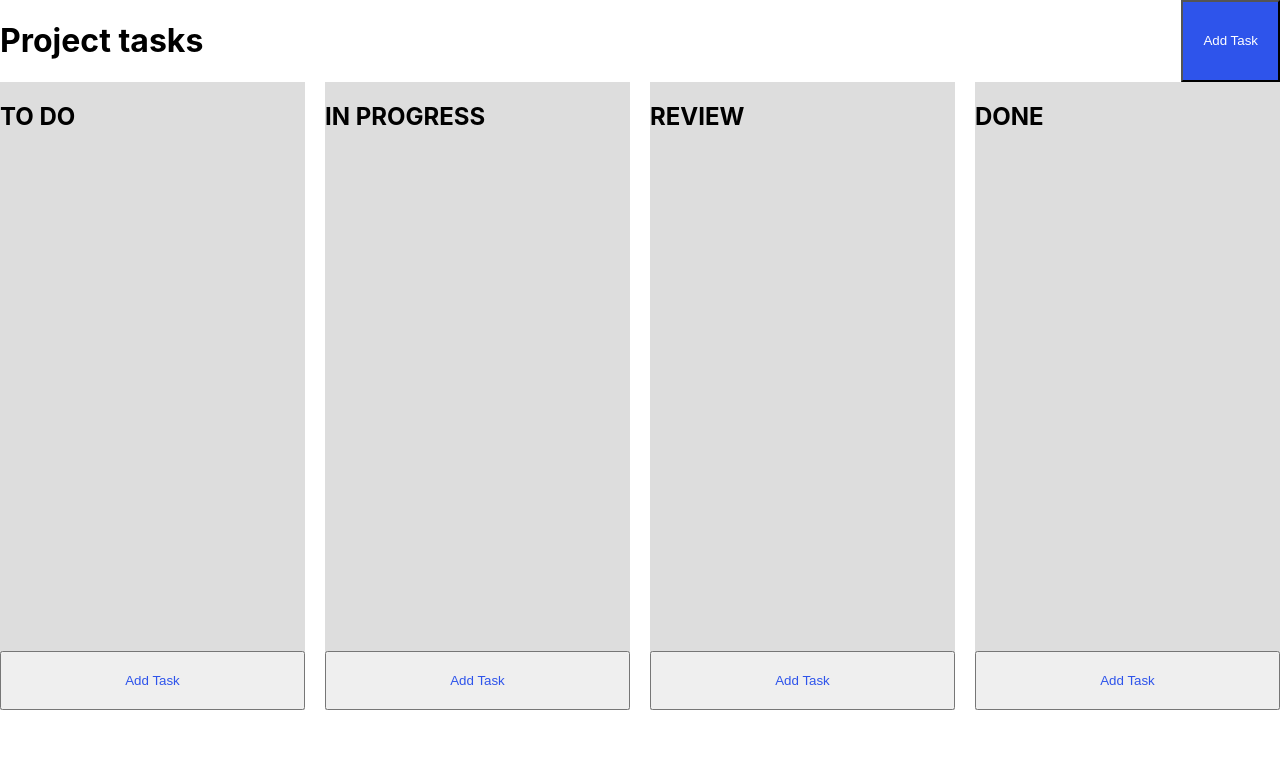
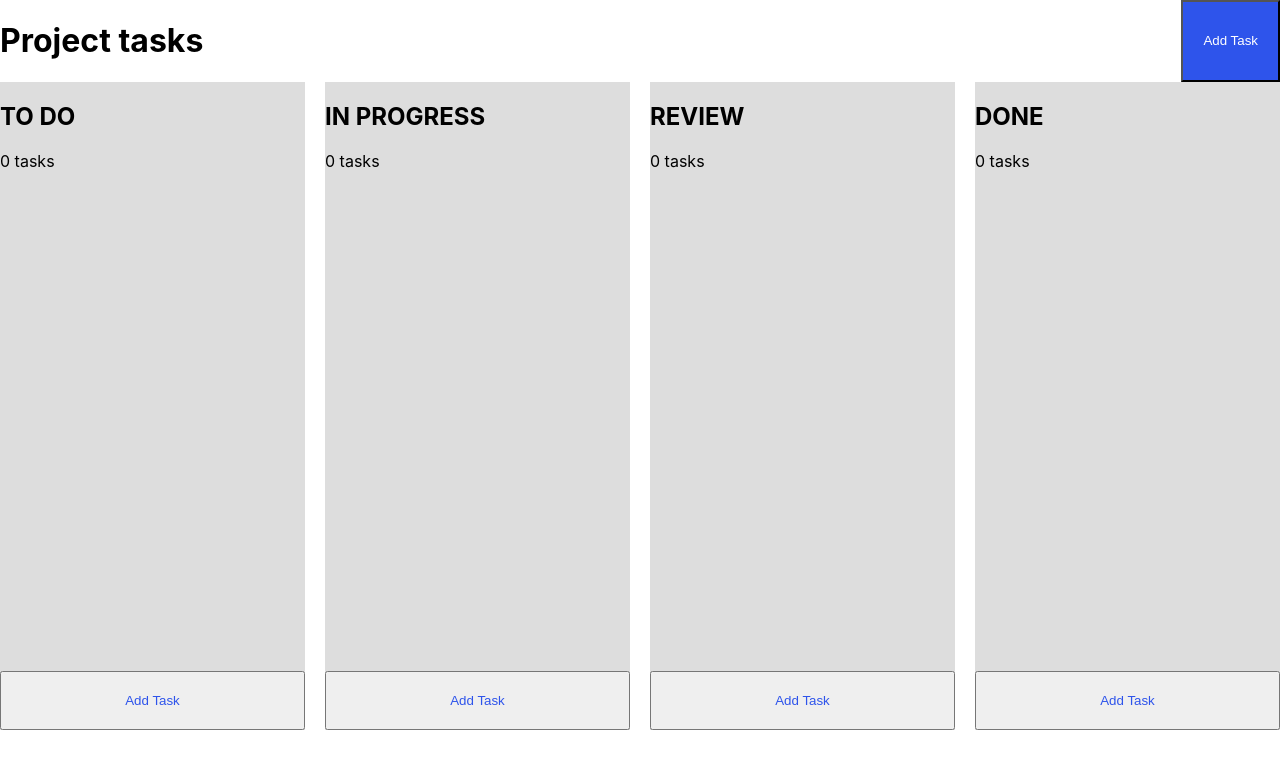
Before and after one commit to olarybacka/todo-dnd, a React (Create React App) app: page / in a window 1280 px wide. Shown: the top 768 px of the page. Built offline with nearby package versions, Linux system fonts and the light colour scheme.

Commit message:
add number of tasks

```diff
--- a/src/components/ColumnItem/ColumnItem.tsx
+++ b/src/components/ColumnItem/ColumnItem.tsx
@@ -22,15 +22,20 @@ export const ColumnItem: FC<Props> = ({ column }) => {
     moveTask(e.dataTransfer.getData('id'), column.category)
   }
 
+  const taskToDisplay = tasks.filter(
+    (task) => task.category === column.category,
+  )
+
   return (
     <S.Section onDrop={handleOnDrop} onDragOver={handleDragOver}>
       <S.Header>{column.name}</S.Header>
+      <div>
+        {taskToDisplay.length} task{taskToDisplay.length !== 1 && 's'}
+      </div>
       <S.TasksListContainer>
-        {tasks
-          .filter((task) => task.category === column.category)
-          .map((task) => (
-            <TaskItem key={task.id} task={task} />
-          ))}
+        {taskToDisplay.map((task) => (
+          <TaskItem key={task.id} task={task} />
+        ))}
       </S.TasksListContainer>
       <OutlinedAddTaskButton category={column.category} />
     </S.Section>
```
